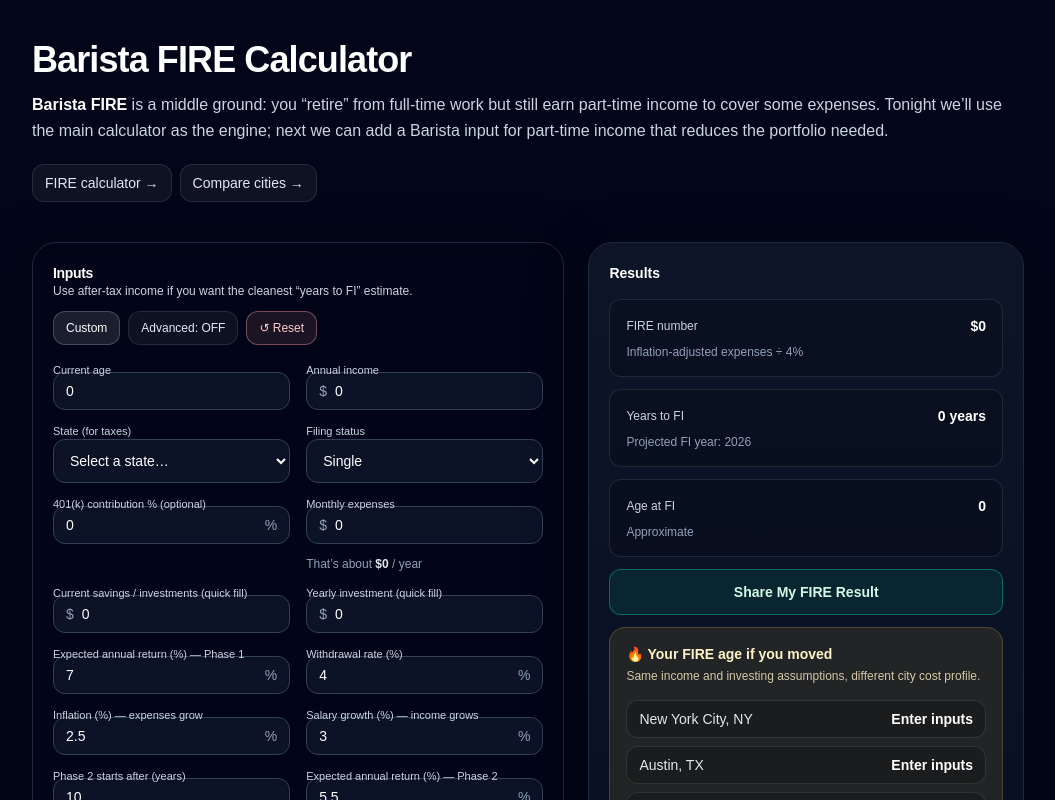
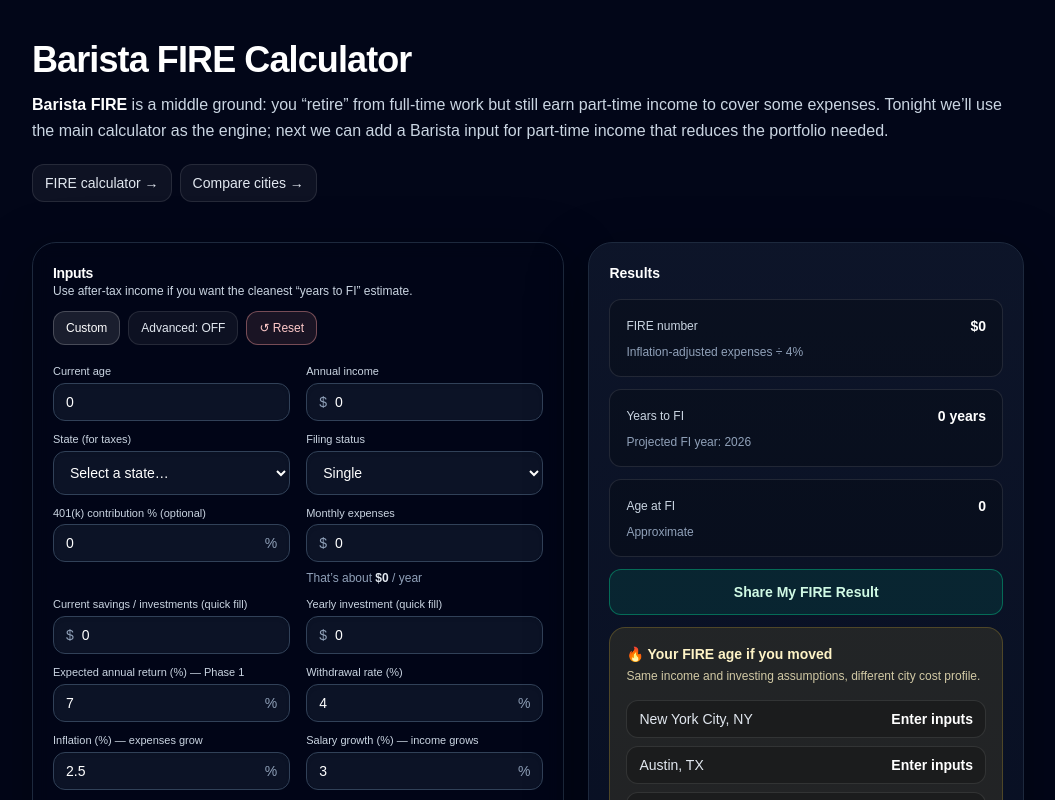
Before and after one commit to unmovedrooted/relocation-by-numbers, a Next.js app: page /barista-fire-calculator in a window 1280 px wide. Shown: the top 800 px of the page, without its empty margins (112-1167 px from the left). Built offline with nearby package versions, Linux system fonts and the light colour scheme.

Commit message:
Fix Fire calculator label spacing

```diff
--- a/src/components/FireCalculator.tsx
+++ b/src/components/FireCalculator.tsx
@@ -714,7 +714,7 @@ const [inputs, setInputs] = useState<Inputs>(() => ({
             </button>
           </div>
         </div>
-                <div className="mt-5 grid gap-4 sm:grid-cols-2">
+                <div className="mt-5 grid gap-y-3 gap-x-4 sm:grid-cols-2">
           <Field
             label="Current age"
             value={inputs.age}
@@ -730,7 +730,7 @@ const [inputs, setInputs] = useState<Inputs>(() => ({
 
           {/* State dropdown (no default) */}
           <label className="block">
-            <div className="mb-0.5 text-[11px] leading-none font-medium text-slate-300">State (for taxes)</div>
+            <div className="mb-1 text-[11px] leading-tight font-medium text-slate-300">State (for taxes)</div>
             <select
               className="h-11 w-full rounded-xl border border-slate-700 bg-slate-900/80 px-3 text-sm text-white shadow-inner outline-none transition focus:border-emerald-400/50 focus:ring-4 focus:ring-emerald-400/10"
               value={inputs.state}
@@ -748,7 +748,7 @@ const [inputs, setInputs] = useState<Inputs>(() => ({
           </label>
 
           <label className="block">
-            <div className="mb-0.5 text-[11px] leading-none font-medium text-slate-300">Filing status</div>
+            <div className="mb-1 text-[11px] leading-tight font-medium text-slate-300">Filing status</div>
             <select
               className="h-11 w-full rounded-xl border border-slate-700 bg-slate-900/80 px-3 text-sm text-white shadow-inner outline-none transition focus:border-emerald-400/50 focus:ring-4 focus:ring-emerald-400/10"
               value={inputs.filingStatus}
@@ -1324,7 +1324,7 @@ function Field({
 
   return (
     <label className="block">
-      <div className="-mb-1 text-[11px] leading-none font-medium text-slate-300">{label}</div>
+      <div className="mb-1 text-[11px] leading-tight font-medium text-slate-300">{label}</div>
       <div className="flex items-center rounded-xl border border-slate-700 bg-slate-900/80 px-3 py-2 shadow-inner transition focus-within:border-emerald-400/50 focus-within:ring-4 focus-within:ring-emerald-400/10">
         {prefix ? <span className="mr-2 text-sm text-slate-400">{prefix}</span> : null}
         <input
```
